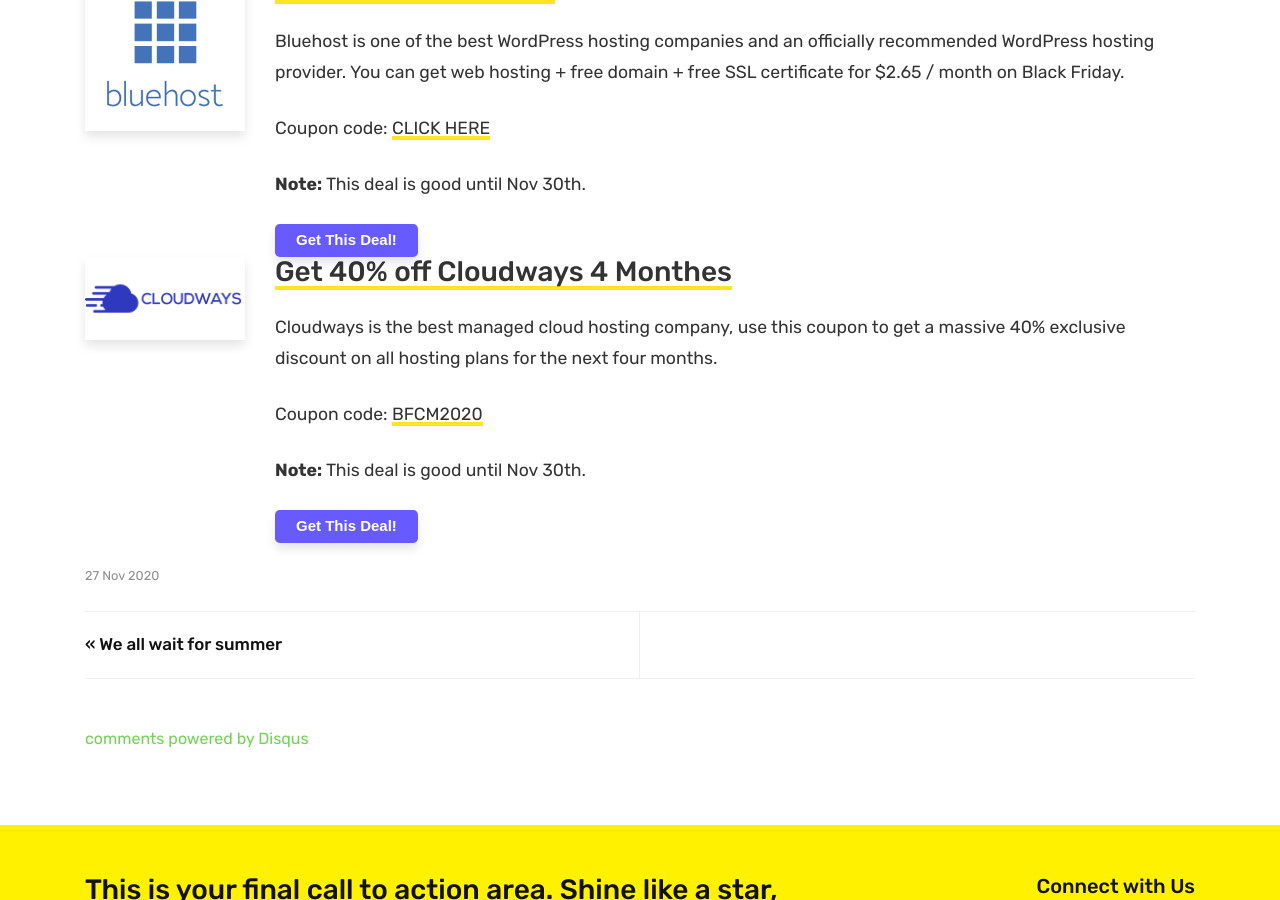
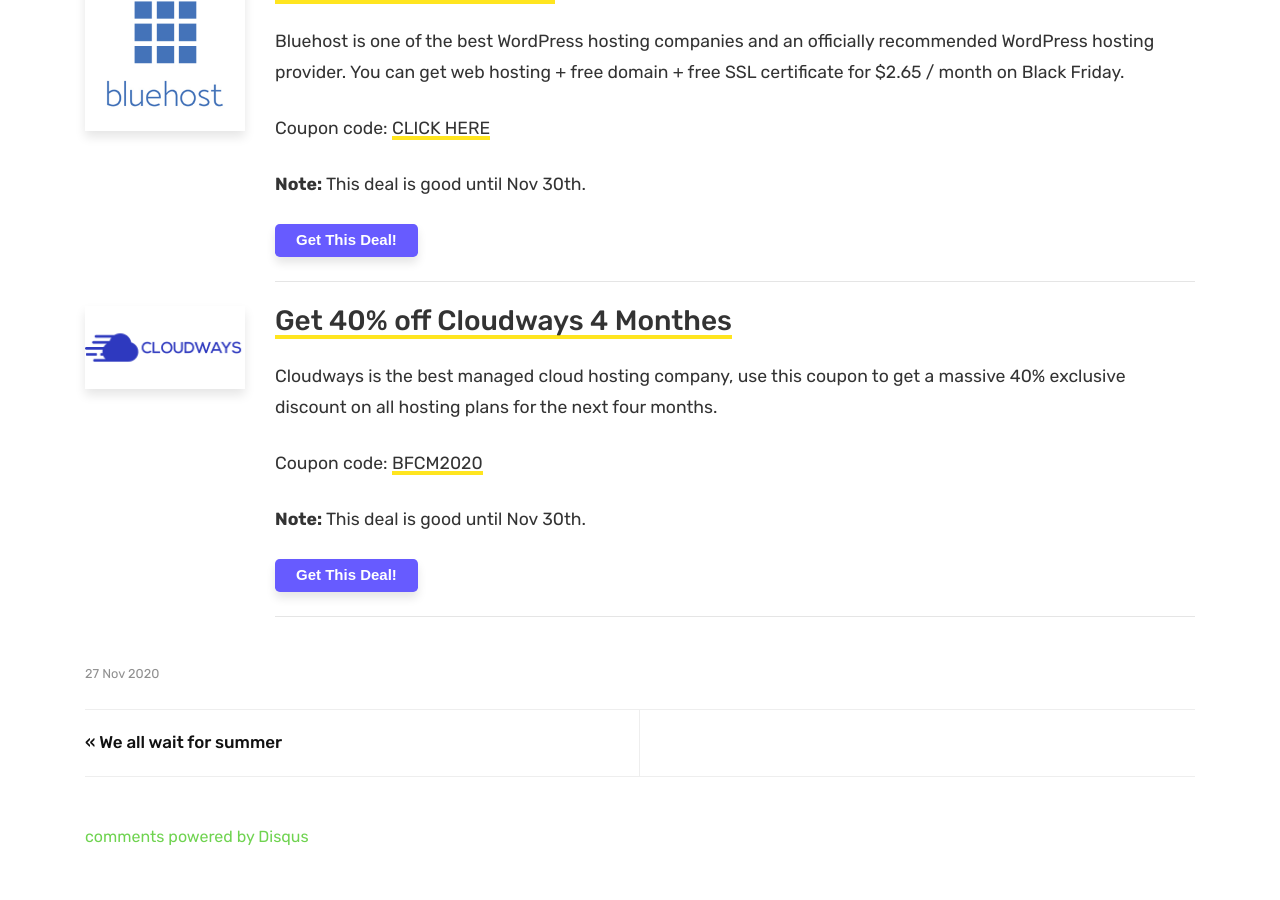
Before and after one commit to launchpartyorg/launchpartyorg.github.io, a Jekyll site: the page built from _posts/2020-11-27-WordPress-black-friday-deals.md, in a window 1280 px wide and 900 px high, scrolled down 1064 px. Built offline with Jekyll 4.4.1, drawn with Linux system fonts in a browser that asks for light colours; comment, search, counter and statistics services are not loaded.

Commit message:
Update 2020-11-27-WordPress-black-friday-deals.md

```diff
--- a/_posts/2020-11-27-WordPress-black-friday-deals.md
+++ b/_posts/2020-11-27-WordPress-black-friday-deals.md
@@ -25,8 +25,8 @@ Note: We believe in transparency. If you buy using the links on our site, we may
             <p>Coupon code: <a href="https://www.bluehost.com/track/blue0host/blackfriday2020?page=/special/black-friday-sale">CLICK HERE</a></p>
             <p><b>Note:</b> This deal is good until Nov 30th.</p>
             <button class="moov-btn btn" onclick="location.href='https://www.bluehost.com/track/blue0host/blackfriday2020?page=/special/black-friday-sale'" type="button">Get This Deal!</button>
+            <hr class="my-4">
         </div>
-        <hr class="my-4">
         <div class="col col-md-2">
             <img src="https://launchpartyorg.github.io/assets/images/cloudways.png">
         </div>
@@ -36,7 +36,7 @@ Note: We believe in transparency. If you buy using the links on our site, we may
             <p>Coupon code: <a href="https://www.cloudways.com/en/?id=487764">BFCM2020</a></p>
             <p><b>Note:</b> This deal is good until Nov 30th.</p>
             <button class="moov-btn btn" onclick="location.href='https://www.cloudways.com/en/?id=487764'" type="button">Get This Deal!</button>
+            <hr class="my-4">
         </div>
-        <hr class="my-4">
     </div>
 </section>
```
